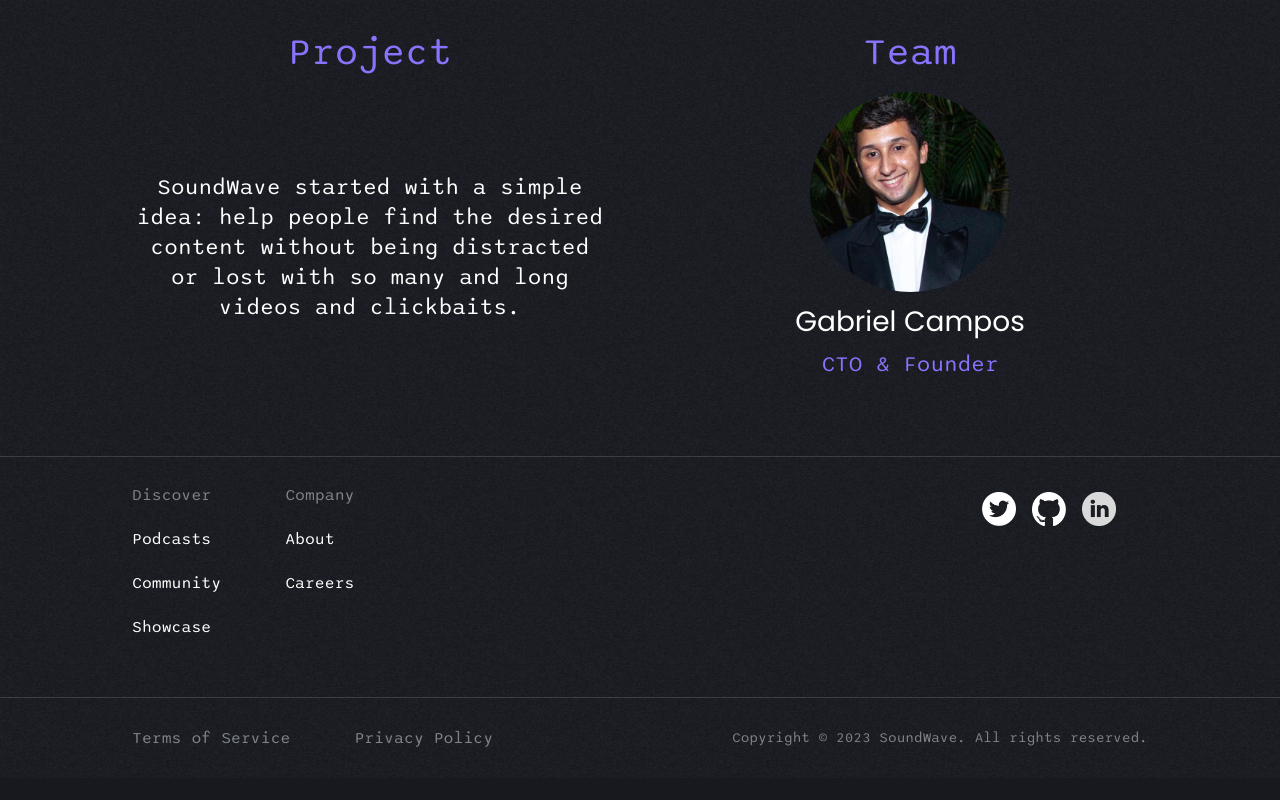
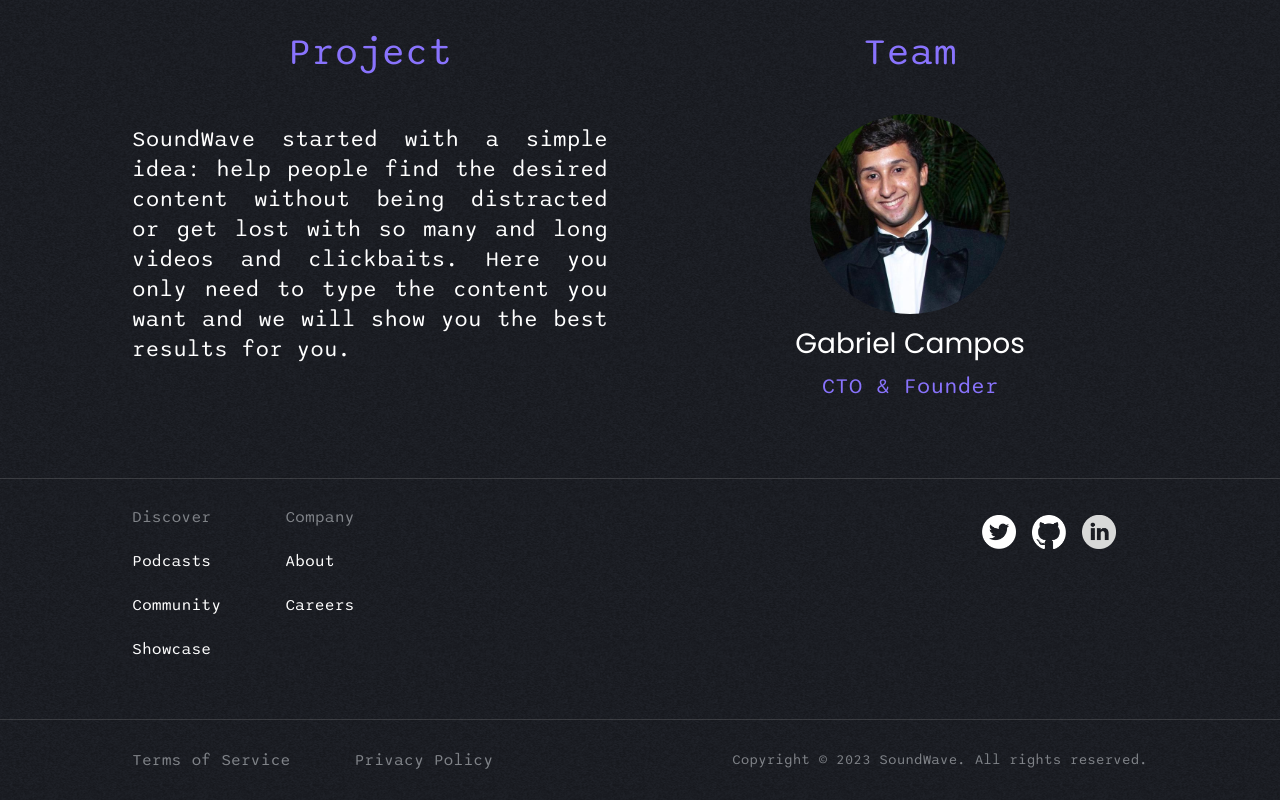
Before and after one commit to gabrielccarvalho/SoundWave, a Next.js app: page / in a window 1280 px wide. Shown: the part 1720-2520 px from the top of the page. Before the commit the page ends 2498 px from the top, so only its background shows below. Built offline with nearby package versions, Linux system fonts and the light colour scheme.

Commit message:
:bug: fix: change home page about description

```diff
--- a/src/containers/Team.tsx
+++ b/src/containers/Team.tsx
@@ -47,6 +47,10 @@
       font-size: 42px;
     }
 
+    h1:nth-child(1) {
+      margin-bottom: inherit !important;
+    }
+
     p {
       margin-top: 1rem !important;
     }
@@ -78,15 +82,17 @@
           <Text
             name='SoundWave started with a simple idea:
             help people find the desired content without being
-            distracted or lost with so many and long videos and
-            clickbaits.'
+            distracted or get lost with so many and long videos and
+            clickbaits. Here you only need to type the content you
+            want and we will show you the best results for you.'
             fontSize='22px'
             lineHeight='30px'
             font='Sono'
             style={{
               maxWidth: '50rem',
+              textAlign: 'justify',
               letterSpacing: '0.1px',
-              marginTop: '5rem',
+              marginTop: '2rem',
             }}
           />
           </Section>
@@ -96,6 +102,7 @@
               fontSize='38px'
               color={colors.highlight.purple}
               font='Sono'
+              style={{ marginBottom: '3rem' }}
             />
             <Member
               name='Gabriel Campos'
```
